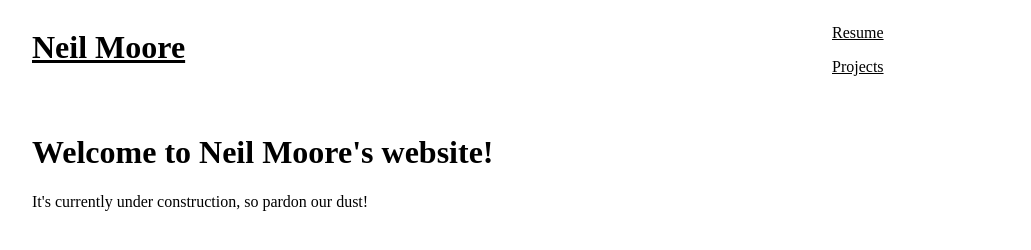
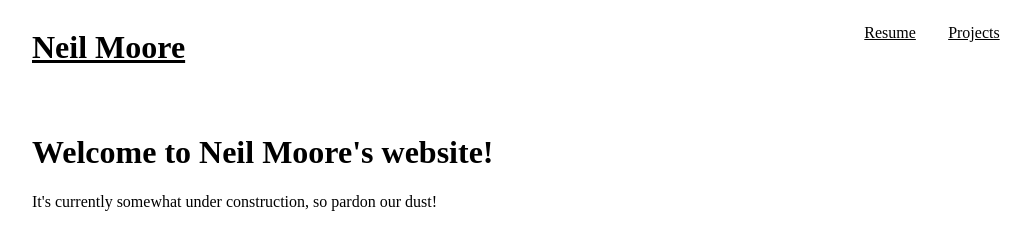
Before and after one commit to Dar13/moor3-website, a plain HTML site: page main/index.html in a window 1280 px wide. Shown: the whole page, without its empty margins (108-1139 px from the left). Drawn offline with Linux system fonts and the light colour scheme.

Commit message:
Update layout to change header navigation link to be horizontal

```diff
--- a/main/index.html
+++ b/main/index.html
@@ -10,7 +10,8 @@
       <div class="header_container">
         <div class="header_content">
           <a href="index.html" class="header_name header_link"><h1 class="header_name">Neil Moore</h1></a>
-          <div style="order:2; flex: 0 0 20%;">
+          <div class="header_nav">
+          <!--<div style="align: left;"> -->
             <a href="resume.html" class="header_link"><p>Resume</p></a>
             <a href="projects.html" class="header_link"><p>Projects</p></a>
           </div>
@@ -18,7 +19,7 @@
       </div>
       <div class="generic_main">
         <h1>Welcome to Neil Moore's website!</h1>
-        <p>It's currently under construction, so pardon our dust!</p>
+        <p>It's currently somewhat under construction, so pardon our dust!</p>
       </div>
     </div>
   </body>
--- a/main/main.css
+++ b/main/main.css
@@ -42,6 +42,14 @@ html {
   flex: 0 0 1000px;
 }
 
+.header_nav {
+  display: flex;
+  flex-direction: row;
+  place-content: space-between space-evenly;
+  order: 2;
+  flex: 0 0 20%;
+}
+
 a.header_link:link {
   color: #000000;
 }
```
Also changed, not shown: main/projects.html (+1 -1 lines), main/resume.html (+1 -1 lines).
